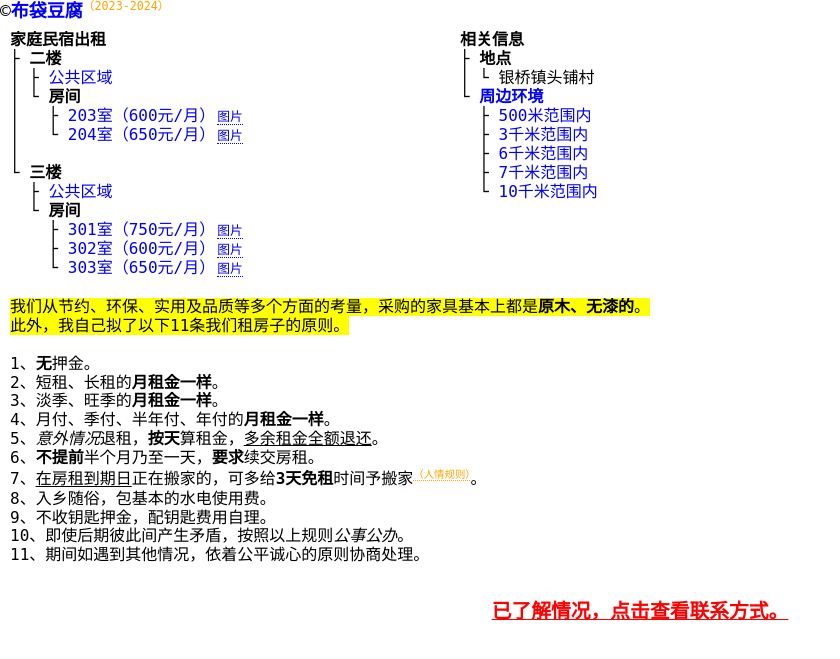
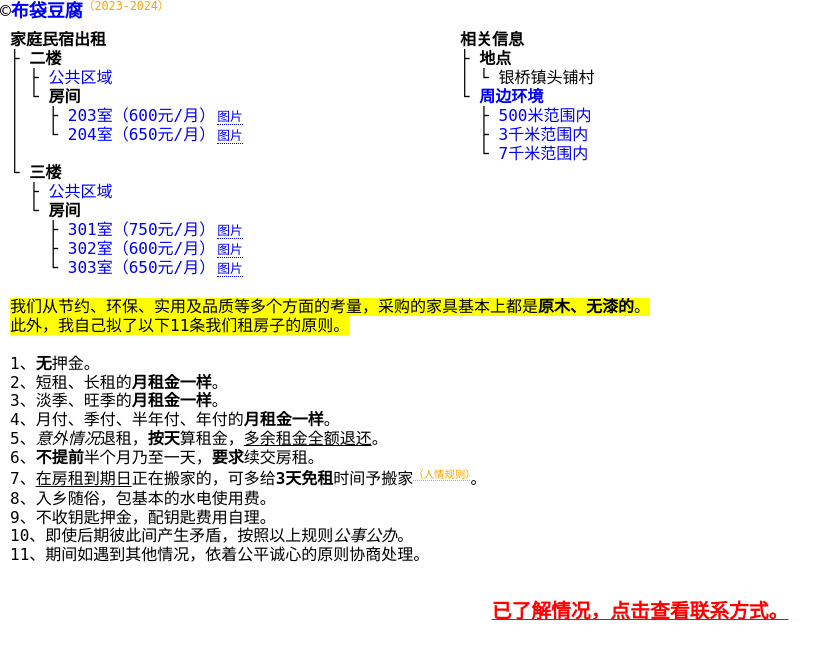
Before and after one commit to budaipro/budai, a Jekyll site: the page built from inn.html, in a window 1280 px wide. Shown: the top 659 px of the page, without its empty margins (0-840 px from the left). Built offline with Jekyll 4.4.1, drawn with Linux system fonts in a browser that asks for light colours.

Commit message:
更新Inn

```diff
--- a/inn.html
+++ b/inn.html
@@ -291,21 +290,19 @@
   │</div></div>
   ├ <div class="collapse"><span class="collapse-toggler" data-toggle="collapse">3千米范围内</span><div class="collapse-body">
   │ ├ 环洱海生态走廊
-  │ └ 更多的民宿、农场、庄园，和来自五湖四海的邻居。
+  │ └ 更多的民宿、农场、庄园。
   │</div></div>
-  ├ <div class="collapse"><span class="collapse-toggler" data-toggle="collapse">6千米范围内</span><div class="collapse-body">
-  │ ├ 无为寺
-  │ ├ 素食街
-  │ ├ 三塔
-  │ └ 崇圣寺
-  │</div></div>
-  ├ <div class="collapse"><span class="collapse-toggler" data-toggle="collapse">7千米范围内</span><div class="collapse-body">
-  │ ├ 素方舟
-  │ └ 大理古城
-  │</div></div>
-  └ <div class="collapse"><span class="collapse-toggler" data-toggle="collapse">10千米范围内</span><div class="collapse-body">
-    ├ 大理大学
-    └ 喜洲古镇<sup><mark>直线距离≈10千米</mark></sup></div></div></div></div>
+  └ <div class="collapse"><span class="collapse-toggler" data-toggle="collapse">7千米范围内</span><div class="collapse-body">
+    ├ 无为寺
+    ├ 素食街
+    ├ 三塔
+    ├ 崇圣寺
+    ├ <del style="opacity: .5;">素方舟（7.2千米）</del>
+    ├ <del style="opacity: .5;">大理古城北门（7.7千米）</del>
+    ├ <del style="opacity: .5;">三月街（8.2千米）</del>
+    ├ <del style="opacity: .5;">杨丽萍大剧院（9.7千米）</del>
+    ├ <del style="opacity: .5;">大理大学（9.8千米）</del>
+    └ <del style="opacity: .5;">喜洲古镇（12千米）</del></div></div></div></div>
 </pre>
 <pre class="rules">
 <mark>我们从节约、环保、实用及品质等多个方面的考量，采购的家具基本上都是<strong>原木、无漆的</strong>。<br>此外，我自己拟了以下11条我们租房子的原则。</mark>
```
Also changed, not shown: other parts of inn.html (+6 -7 lines).
